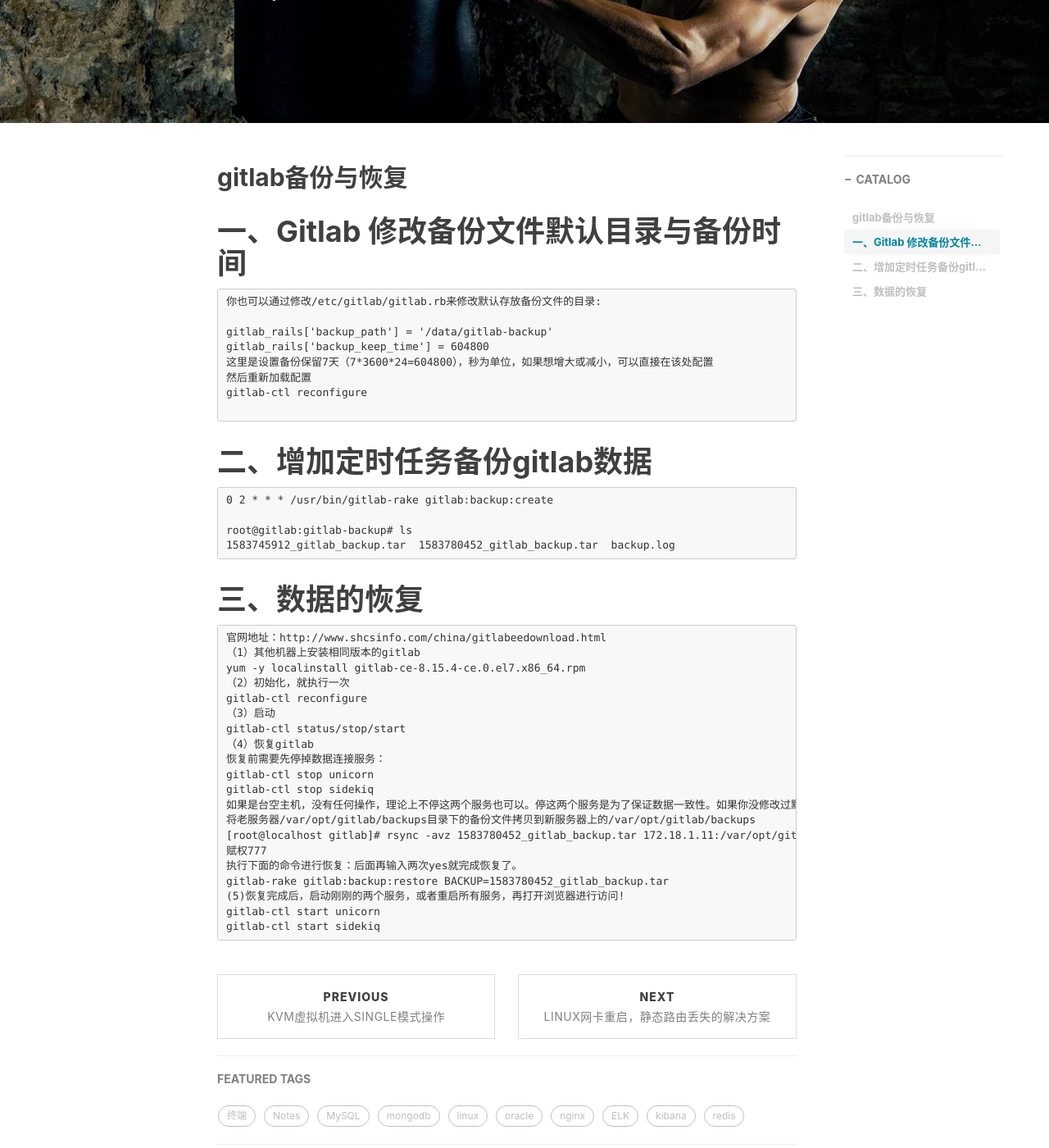
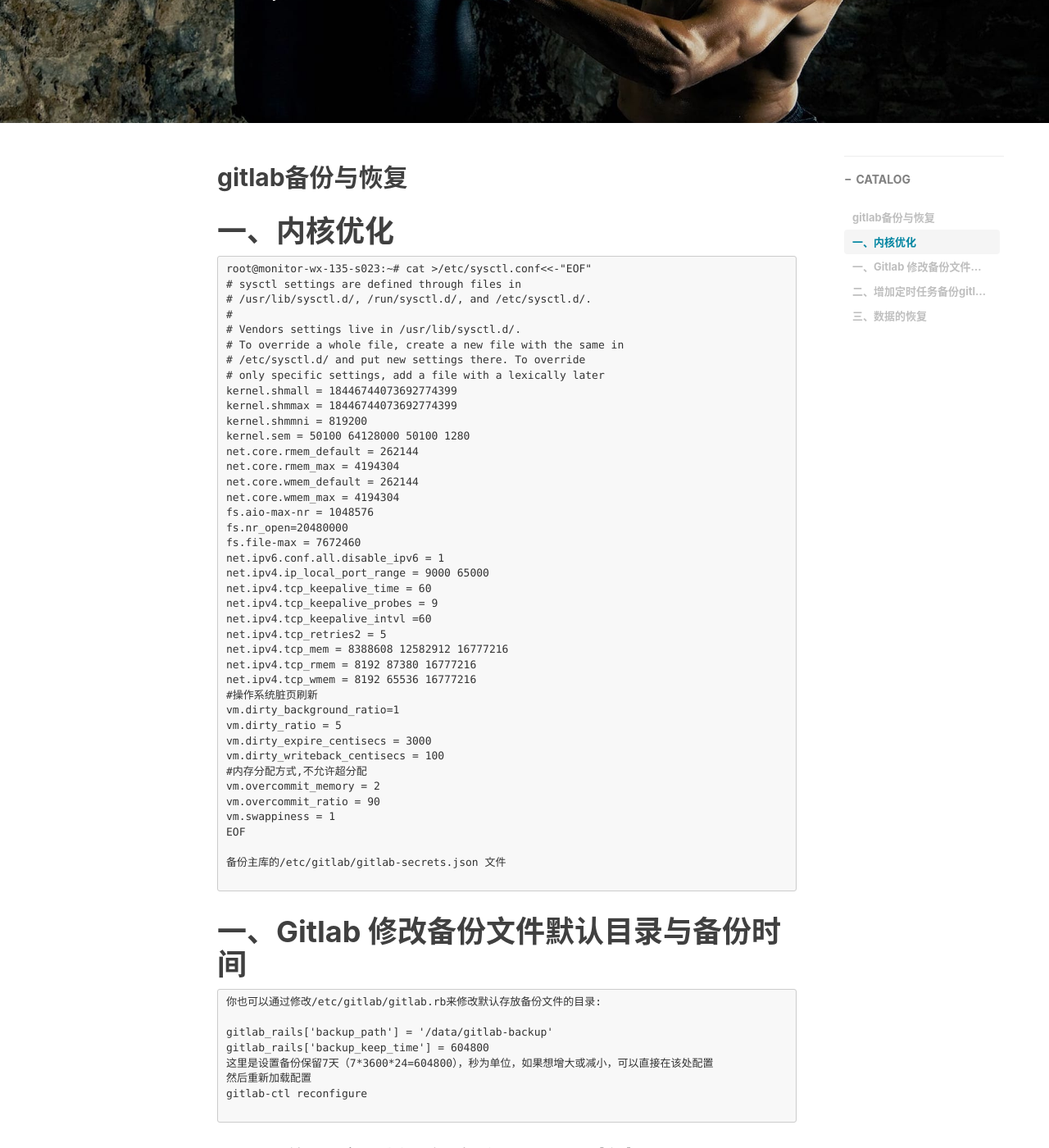
Before and after one commit to weiyanwei412/weiyanwei412.github.io, a Jekyll site: the page built from _posts/2020-03-10-gitlab备份与恢复.md, in a window 1280 px wide and 1400 px high, scrolled down 373 px. Shown: the whole window at 82% size. Built offline with Jekyll 4.4.1, drawn with Linux system fonts in a browser that asks for light colours; nearby versions of some CDN libraries; comment, search, counter and statistics services are not loaded; some of the changed text lies outside the part shown.

Commit message:
Update 2020-03-10-gitlab备份与恢复.md

````diff
--- a/_posts/2020-03-10-gitlab备份与恢复.md
+++ b/_posts/2020-03-10-gitlab备份与恢复.md
@@ -11,6 +11,52 @@
     - linux
 ---
 ## gitlab备份与恢复
+# 一、内核优化
+```
+root@monitor-wx-135-s023:~# cat >/etc/sysctl.conf<<-"EOF"
+# sysctl settings are defined through files in
+# /usr/lib/sysctl.d/, /run/sysctl.d/, and /etc/sysctl.d/.
+#
+# Vendors settings live in /usr/lib/sysctl.d/.
+# To override a whole file, create a new file with the same in
+# /etc/sysctl.d/ and put new settings there. To override
+# only specific settings, add a file with a lexically later
+kernel.shmall = 18446744073692774399
+kernel.shmmax = 18446744073692774399
+kernel.shmmni = 819200
+kernel.sem = 50100 64128000 50100 1280
+net.core.rmem_default = 262144
+net.core.rmem_max = 4194304
+net.core.wmem_default = 262144
+net.core.wmem_max = 4194304
+fs.aio-max-nr = 1048576
+fs.nr_open=20480000
+fs.file-max = 7672460
+net.ipv6.conf.all.disable_ipv6 = 1
+net.ipv4.ip_local_port_range = 9000 65000
+net.ipv4.tcp_keepalive_time = 60
+net.ipv4.tcp_keepalive_probes = 9
+net.ipv4.tcp_keepalive_intvl =60
+net.ipv4.tcp_retries2 = 5
+net.ipv4.tcp_mem = 8388608 12582912 16777216
+net.ipv4.tcp_rmem = 8192 87380 16777216
+net.ipv4.tcp_wmem = 8192 65536 16777216
+#操作系统脏页刷新
+vm.dirty_background_ratio=1
+vm.dirty_ratio = 5
+vm.dirty_expire_centisecs = 3000
+vm.dirty_writeback_centisecs = 100
+#内存分配方式,不允许超分配
+vm.overcommit_memory = 2
+vm.overcommit_ratio = 90
+vm.swappiness = 1
+EOF
+
+备份主库的/etc/gitlab/gitlab-secrets.json 文件
+
+```
+
+
 # 一、Gitlab 修改备份文件默认目录与备份时间
 ```
 你也可以通过修改/etc/gitlab/gitlab.rb来修改默认存放备份文件的目录:
@@ -34,7 +80,7 @@
 官网地址：http://www.shcsinfo.com/china/gitlabeedownload.html
 （1）其他机器上安装相同版本的gitlab
 yum -y localinstall gitlab-ce-8.15.4-ce.0.el7.x86_64.rpm
-（2）初始化，就执行一次
+（2）加载配置文件，就执行一次
 gitlab-ctl reconfigure
 （3）启动
 gitlab-ctl status/stop/start
````
